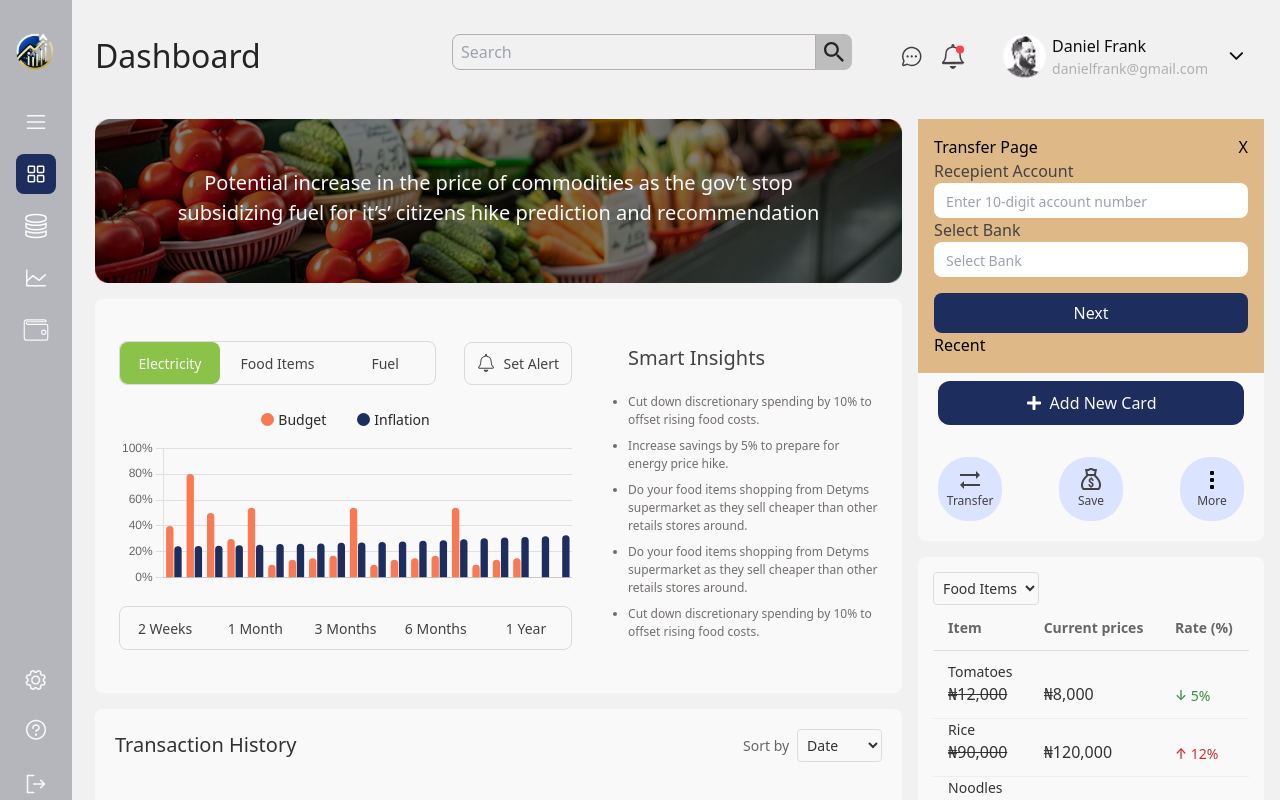
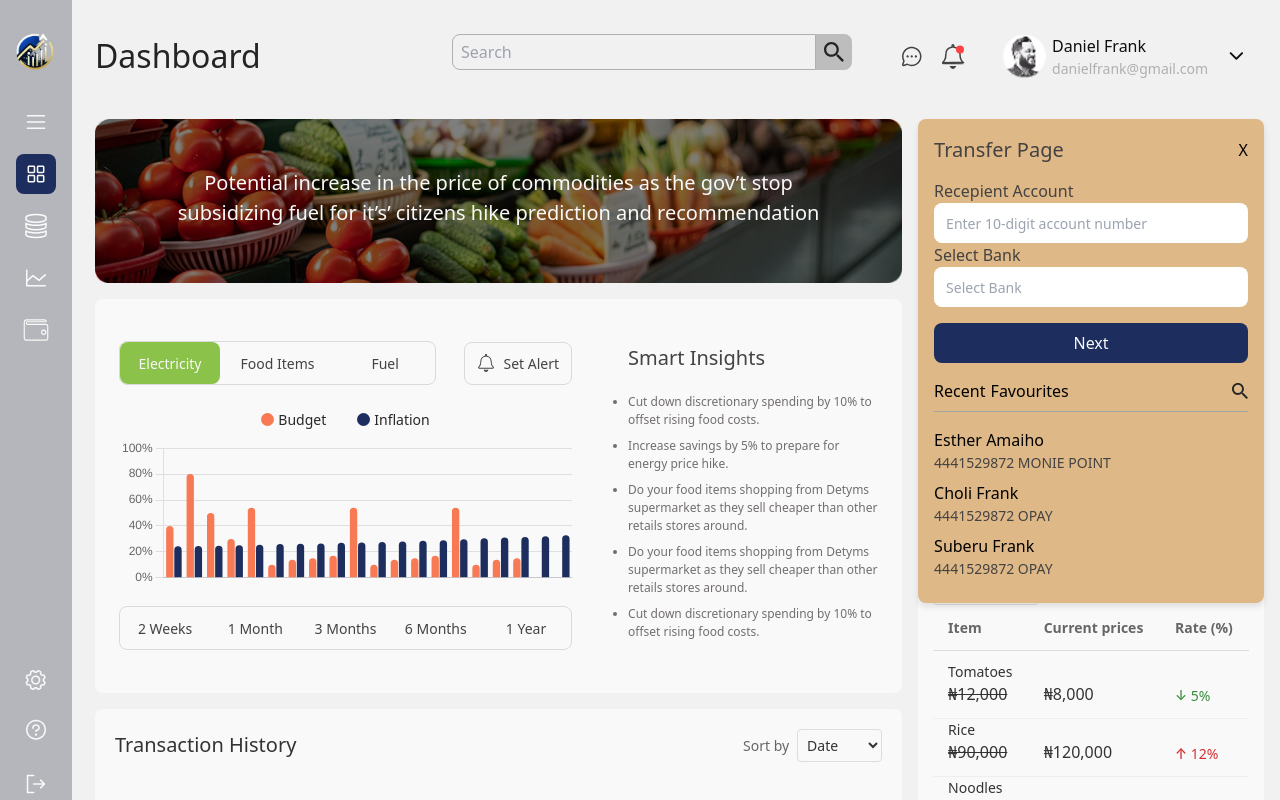
Before and after one commit to Abdulsamad-22/EcoTrack-fintech, a React (Vite) app in the folder ecoTrack/: page / in a window 1280 px wide. Both pictures are taken after a click on the element "Transfer". Shown: the top 800 px of the page. Built offline with nearby package versions, Linux system fonts and the light colour scheme.

Commit message:
transaction set up navigation flow set up

```diff
--- a/ecoTrack/src/components/dashboardUno/Cards.jsx
+++ b/ecoTrack/src/components/dashboardUno/Cards.jsx
@@ -1,9 +1,11 @@
-import { useState } from "react";
+import { createContext, useContext, useState } from "react";
 import styles from "./cards.module.css";
 import TransferAction from "./TransferAction";
 import TransferMoney from "./TransferMoney";
 import ConfirmAmount from "./ConfirmAmount";
+import TransferSuccess from "./TransferSuccess";
 // import styles from "./topbar.module.css";
+
 export default function Cards() {
   const [originalBalance, setOriginalBalance] = useState("100,758,030.10");
   const [balance, setBalance] = useState(originalBalance);
@@ -50,10 +52,10 @@ export default function Cards() {
 
           <p className={styles.cardNumber}>5467*******473</p>
           <div className={styles.cardType}>
-            VISA
             <span>
               <img src="/src/images/Chip Card.svg" alt="chip icon" />
             </span>
+            VISA
           </div>
         </div>
         <button className={styles.addCard}>
@@ -68,6 +70,7 @@ export default function Cards() {
               <h1>Transfer Page</h1>
               <button onClick={() => setOverlayVisible("initial")}>X</button>
             </div>
+
             {overlayVisible === "transfer" && (
               <TransferMoney
                 setIsVisible={setIsVisible}
@@ -76,7 +79,11 @@ export default function Cards() {
               />
             )}
 
-            {overlayVisible === "confirm" && <ConfirmAmount />}
+            {overlayVisible === "confirm" && (
+              <ConfirmAmount setOverlayVisible={setOverlayVisible} />
+            )}
+
+            {overlayVisible === "success" && <TransferSuccess />}
           </div>
         )}
 
--- a/ecoTrack/src/components/dashboardUno/ConfirmAmount.jsx
+++ b/ecoTrack/src/components/dashboardUno/ConfirmAmount.jsx
@@ -1,14 +1,37 @@
 import { useState } from "react";
 import styles from "./confirmamount.module.css";
+import ConfirmTransaction from "./ConfirmTransaction";
 
-export default function ConfirmAmount() {
+export default function ConfirmAmount({
+  accountNum,
+  bankName,
+  setOverlayVisible,
+}) {
   const [amount, setAmount] = useState("");
+  const [category, setCategory] = useState("");
+  const [confirmTransfer, setConfirmTransfer] = useState(false);
+  const [errors, setErrors] = useState({});
+
+  function validateAmount() {
+    const errors = {};
+    amount === "" ? (errors.amount = "Enter amount") : "";
+    category === "" ? (errors.category = "Enter category") : "";
+    return errors;
+  }
 
   function handleSubmit(e) {
     e.preventDefault();
+    const errors = validateAmount();
+    setErrors(errors);
+    if (Object.keys(errors).length > 0) {
+      console.log(errors);
+      return;
+    }
+    setConfirmTransfer(!confirmTransfer);
   }
   return (
     <div>
+      {bankName} {accountNum}
       <form onSubmit={handleSubmit}>
         <input
           className={styles.inputField}
@@ -17,10 +40,35 @@ export default function ConfirmAmount() {
           placeholder="Set amount"
           type="number"
         />
+        {errors.amount && (
+          <div style={{ color: "red", fontSize: "0.875rem" }}>
+            {errors.amount}
+          </div>
+        )}
+        <div className={styles.descriptionContainer}>
+          <label>Category</label>
+          <br />
+          <textarea
+            onChange={(e) => setCategory(e.target.value)}
+            value={category}
+            className={styles.categoryInput}
+            placeholder="Enter category..."
+          ></textarea>
+
+          {errors.category && (
+            <div style={{ color: "red", fontSize: "0.875rem" }}>
+              {errors.category}
+            </div>
+          )}
+        </div>
+
         <button className={styles.payButton} type="submit">
-          Pay
+          Confirm
         </button>
       </form>
+      {confirmTransfer && (
+        <ConfirmTransaction setOverlayVisible={setOverlayVisible} />
+      )}
     </div>
   );
 }
--- /dev/null
+++ b/ecoTrack/src/components/dashboardUno/ConfirmTransaction.jsx
@@ -0,0 +1,42 @@
+import { useState } from "react";
+import styles from "./confirmamount.module.css";
+export default function ConfirmTransaction({ setOverlayVisible }) {
+  const [pin, setPin] = useState("");
+  const [error, setError] = useState({});
+  function validatePin() {
+    const error = {};
+    pin === "" ? (error.pin = "Enter your pin") : "";
+    return error;
+  }
+  function handleSubmit(e) {
+    e.preventDefault();
+    const error = validatePin();
+    setError(error);
+    if (Object.keys(error).length > 0) {
+      return;
+    }
+    setOverlayVisible("success");
+  }
+  return (
+    <div>
+      Pay out
+      <form onSubmit={handleSubmit}>
+        <label>Enter Pin</label>
+        <br />
+        <input
+          onChange={(e) => setPin(e.target.value)}
+          className={styles.inputField}
+          value={pin}
+          type="text"
+          placeholder="Pin"
+        />
+        {error.pin && (
+          <div style={{ color: "red", fontSize: "0.875rem" }}>{error.pin}</div>
+        )}
+        <button className={styles.payButton} type="submit">
+          Pay
+        </button>
+      </form>
+    </div>
+  );
+}
--- a/ecoTrack/src/components/dashboardUno/TransferMoney.jsx
+++ b/ecoTrack/src/components/dashboardUno/TransferMoney.jsx
@@ -1,19 +1,38 @@
-import { useState } from "react";
+import { useState, createContext, useContext } from "react";
 import styles from "./transfermoney.module.css";
 
-export default function TransferMoney({
-  setIsVisible,
-  isVisible,
-  setOverlayVisible,
-}) {
+export default function TransferMoney({ setOverlayVisible }) {
   const [accountNum, setAccountNum] = useState("");
   const [bankName, setBankName] = useState("");
+  const [errors, setErrors] = useState({});
+
   //   const [amount, setAmount] = useState(false);
+
+  function validateInputs() {
+    const errors = {};
+    accountNum.trim() === ""
+      ? (errors.accountNum = "Account number cannot be empty")
+      : "";
+
+    accountNum.trim().length !== 10
+      ? (errors.invalidAcct = "Check account number and try again")
+      : "";
+
+    bankName.trim() === "" ? (errors.bankName = "Enter bank name") : "";
+    return errors;
+  }
 
   function handleSubmit(e) {
     e.preventDefault();
+    const errors = validateInputs();
+    setErrors(errors);
+
+    if (Object.keys(errors).length > 0) {
+      console.log(errors);
+      return;
+    }
+
     setOverlayVisible("confirm");
-    // console.log(amount);
   }
 
   return (
@@ -26,8 +45,13 @@ export default function TransferMoney({
             onChange={(e) => setAccountNum(e.target.value)}
             value={accountNum}
             placeholder="Enter 10-digit account number"
-            type="number"
+            type="text"
           />
+          {errors.accountNum && (
+            <div style={{ color: "red", fontSize: "0.875rem" }}>
+              {errors.accountNum}
+            </div>
+          )}
         </div>
         <div>
           <label className={styles.labelName}>Select Bank</label>
@@ -39,14 +63,53 @@ export default function TransferMoney({
             placeholder="Select Bank"
             type="text"
           />
+          {errors.bankName && (
+            <div style={{ color: "red", fontSize: "0.875rem" }}>
+              {errors.bankName}
+            </div>
+          )}
         </div>
         <button className={styles.ctaButton} type="submit">
           Next
         </button>
       </form>
-      {/* {!isVisible && <h1>This is where you enter amount</h1>} */}
-      <div>
-        <p>Recent</p>
+
+      <div className={styles.recentContainer}>
+        <div className={styles.titleContainer}>
+          <div className={styles.leftSide}>
+            <p>Recent</p>
+            <p>Favourites</p>
+          </div>
+
+          <img
+            className={styles.searchIcon}
+            src="/src/images/Search-icon.svg"
+            alt=""
+          />
+        </div>
+
+        <div>
+          <div className={styles.acctInfoContainer}>
+            <p className={styles.acctName}>Esther Amaiho</p>
+            <p className={styles.acctInfo}>
+              <span>4441529872</span> MONIE POINT
+            </p>
+          </div>
+
+          <div className={styles.acctInfoContainer}>
+            <p className={styles.acctName}>Choli Frank</p>
+            <p className={styles.acctInfo}>
+              <span>4441529872</span> OPAY
+            </p>
+          </div>
+
+          <div className={styles.acctInfoContainer}>
+            <p className={styles.acctName}>Suberu Frank</p>
+            <p className={styles.acctInfo}>
+              <span>4441529872</span> OPAY
+            </p>
+          </div>
+        </div>
       </div>
     </div>
   );
--- /dev/null
+++ b/ecoTrack/src/components/dashboardUno/TransferSuccess.jsx
@@ -0,0 +1,13 @@
+import styles from "./transactionsuccess.module.css";
+export default function TransferSuccess() {
+  return (
+    <div className={styles.successContainer}>
+      <img
+        className={styles.successIcon}
+        src="/src/images/transaction-success.svg"
+        alt=""
+      />
+      <h1>Transfer Successful</h1>
+    </div>
+  );
+}
--- a/ecoTrack/src/components/dashboardUno/cards.module.css
+++ b/ecoTrack/src/components/dashboardUno/cards.module.css
@@ -95,12 +95,19 @@
   top: 0;
   right: 0;
   background-color: burlywood;
+  border-radius: 8px;
   padding: 1rem;
-  box-shadow: rgba(0, 0, 0, 0.5);
+  box-shadow: 0 4px 6px rgba(0, 0, 0, 0.1);
   width: 100%;
 }
 
 .header {
   display: flex;
   justify-content: space-between;
+  margin-bottom: 0.875rem;
 }
+
+.header h1 {
+  font-size: 1.25rem;
+  color: #444242;
+}
--- a/ecoTrack/src/components/dashboardUno/confirmamount.module.css
+++ b/ecoTrack/src/components/dashboardUno/confirmamount.module.css
@@ -1,4 +1,5 @@
-.inputField {
+.inputField,
+.categoryInput {
   width: 100%;
   padding: 0.5rem 0.75rem;
   border-radius: 8px;
@@ -6,8 +7,21 @@
   outline: none;
 }
 
+.categoryInput {
+  height: 90px;
+  text-align: left;
+}
+
 .inputField::placeholder {
   font-size: 0.875rem;
+}
+
+.descriptionContainer {
+  margin-top: 0.75rem;
+}
+
+.descriptionContainer label {
+  color: #444242;
 }
 
 .payButton {
--- /dev/null
+++ b/ecoTrack/src/components/dashboardUno/transactionsuccess.module.css
@@ -0,0 +1,17 @@
+.successContainer {
+  margin: 0.75rem auto;
+  padding: 0.75rem;
+  display: flex;
+  flex-direction: column;
+  justify-content: center;
+  align-items: center;
+}
+
+.successIcon {
+  width: 48px;
+}
+
+.successContainer h1 {
+  font-size: 1.5rem;
+  color: #3e8e41;
+}
--- a/ecoTrack/src/components/dashboardUno/transfermoney.module.css
+++ b/ecoTrack/src/components/dashboardUno/transfermoney.module.css
@@ -5,7 +5,7 @@
 
 .inputField {
   width: 100%;
-  padding: 0.35rem 0.75rem;
+  padding: 0.5rem 0.75rem;
   border-radius: 8px;
   border: none;
   outline: none;
@@ -24,3 +24,41 @@
   border-radius: 8px;
   margin-top: 1rem;
 }
+
+.recentContainer {
+  margin-top: 1rem;
+}
+
+.titleContainer {
+  display: flex;
+  justify-content: space-between;
+  margin: 1rem auto;
+  padding-bottom: 0.5rem;
+  border-bottom: 1px solid rgb(165, 165, 165);
+}
+
+.leftSide {
+  display: flex;
+  gap: 0.32rem;
+}
+
+.titleContainer P {
+  font-size: 1rem;
+}
+
+.searchIcon {
+  width: 16px;
+}
+
+.acctInfoContainer {
+  margin-bottom: 0.5rem;
+}
+
+.acctName {
+  font-size: 1rem;
+}
+
+.acctInfo {
+  font-size: 0.875rem;
+  color: #444242;
+}
```
Also changed, not shown: ecoTrack/src/images/transaction-success.svg (added).
